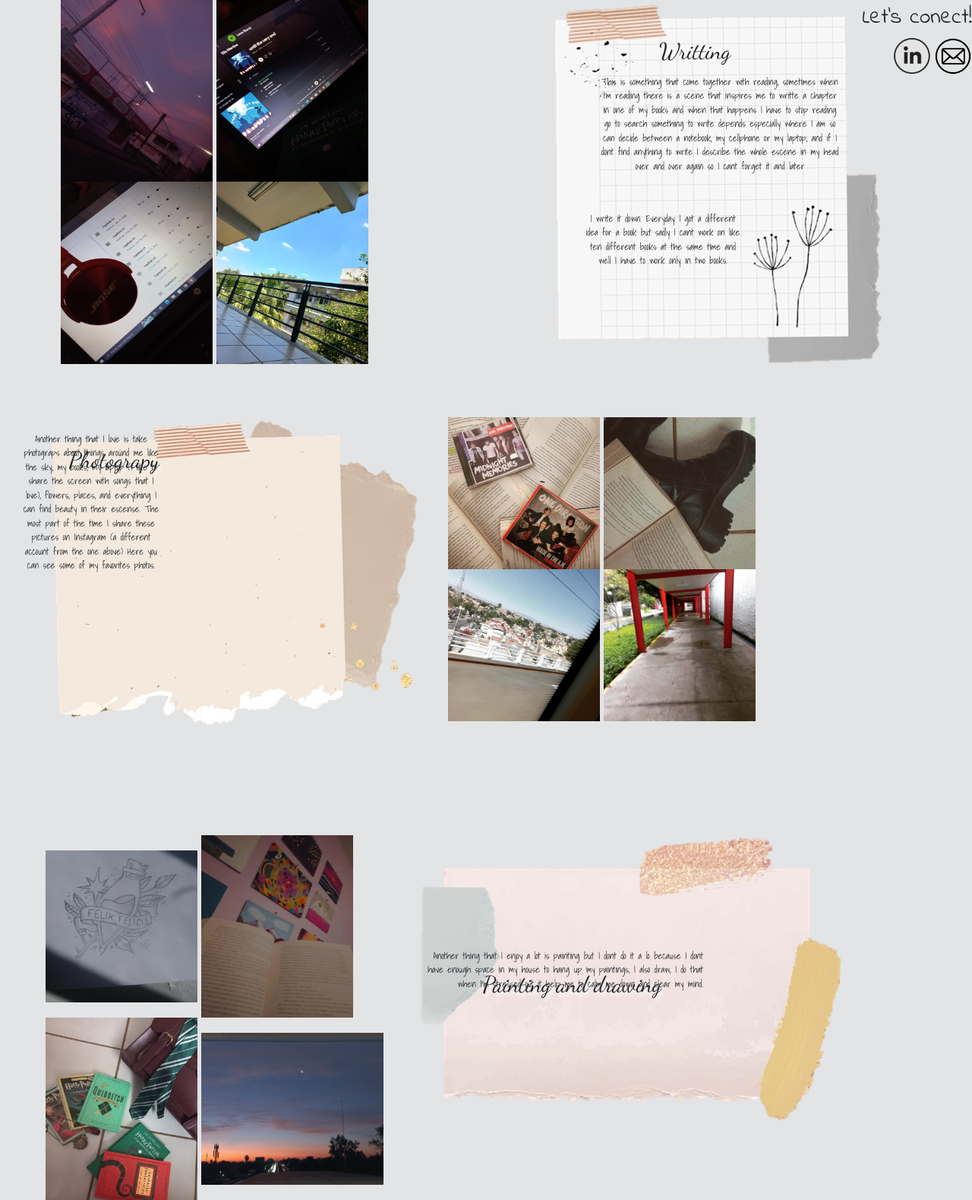
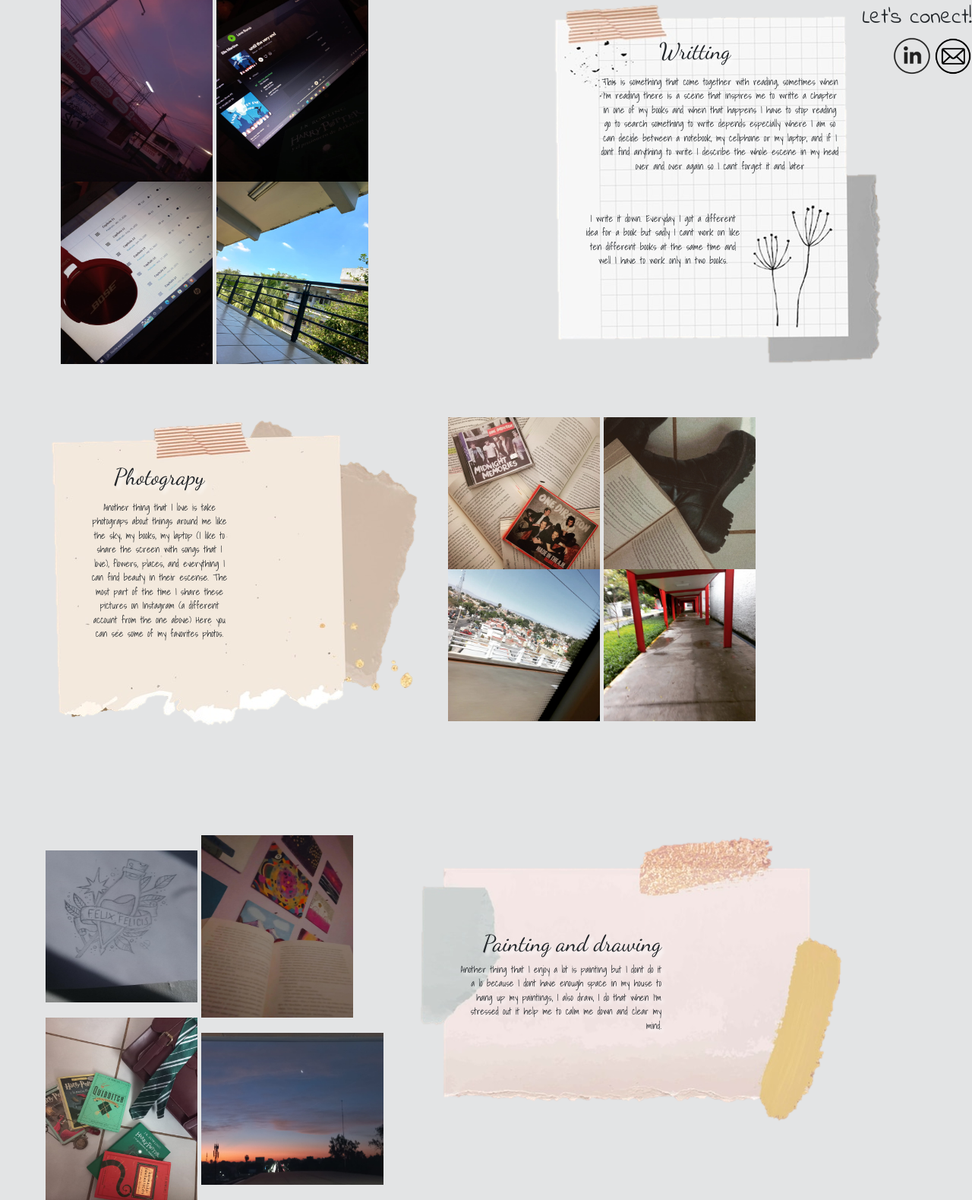
Before and after one commit to samglez-a11/miPortafolio, a Django app: page /hobby in a window 1280 px wide. Shown: the part 701-2280 px from the top of the page at 76% size. Run offline with Django 4.2, Linux system fonts and the light colour scheme; some libraries are stand-ins or nearby versions; some web fonts are replaced.

Commit message:
Actualizacion

```diff
--- a/miPortafolioApp/templates/miPortafolioApp/hobby.html
+++ b/miPortafolioApp/templates/miPortafolioApp/hobby.html
@@ -44,12 +44,12 @@
     <div class="photograpy">
         <img src="/static/miPortafolioApp/img/papel2.png" />
         <div class="texto-encima">
-            <div class="texto4 centrado">
+            <div class="texto4">
                 <h2>
                     Photograpy
                 </h2>
             </div>
-            <div class="texto5 centrado">
+            <div class="texto5">
                 <p>
                     Another thing that I love is take photograps about things around me like the sky, my books, my laptop (I like to share the screen with songs that I love),
                     flowers, places, and everything I can find beauty in their escense. The most part of the time I share these pictures on Instagram (a different account from the one above)
@@ -103,8 +103,6 @@
             <h2>
                 Painting and drawing
             </h2>
-        </div>
-        <div class="texto9 centrado">
             <p>
                 Another thing that I enjoy a lot is painting but I dont do it a lo because I dont have enough space in my house to hang up my paintings,
                 I also draw, I do that when I'm stressed out it help me to calm me down and clear my mind.
```
